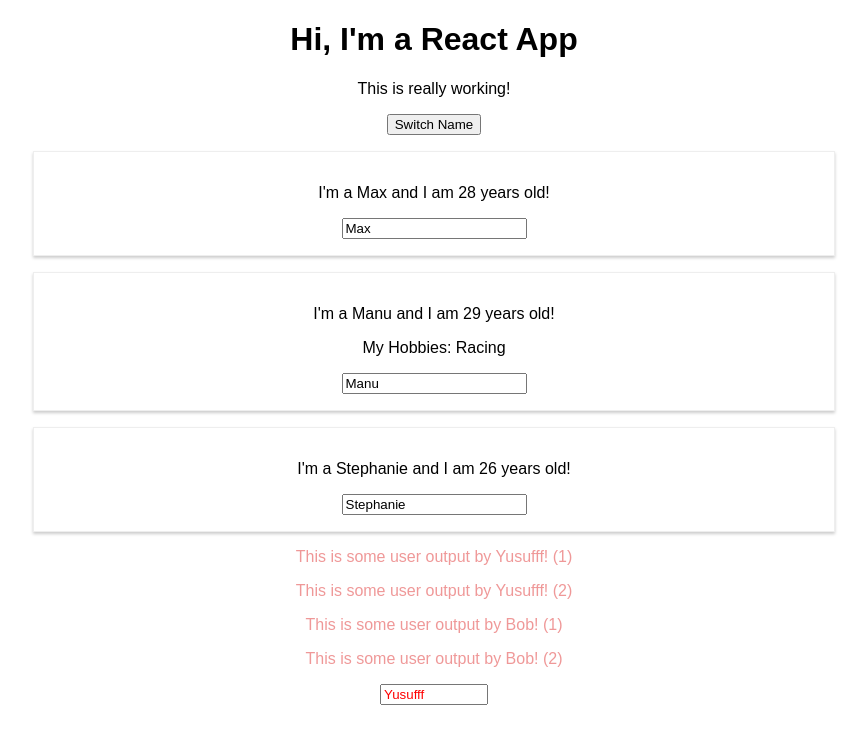
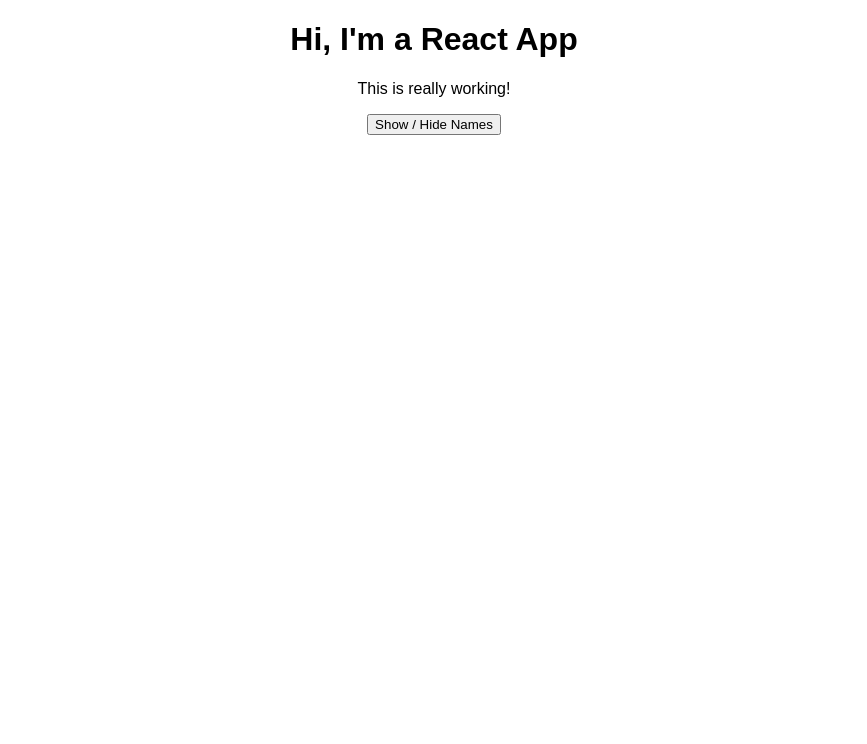
Before and after one commit to yusufcodes/react-study, a React (Create React App) app: page / in a window 1280 px wide. Shown: the top 744 px of the page, without its empty margins (206-1073 px from the left). Built offline with nearby package versions, Linux system fonts and the light colour scheme.

Commit message:
Completed Section 4: Working with Lists and Conditionals

```diff
--- a/src/App.js
+++ b/src/App.js
@@ -7,34 +7,35 @@ import UserOutput from './UserOutput/UserOutput';
 class App extends Component {
   state = {
     persons: [
-      { name: 'Max', age: 28 },
-      { name: 'Manu', age: 29 },
-      { name: 'Stephanie', age: 26 }
+      { id: 'djue3', name: 'Max', age: 28 },
+      { id: 'cije3',name: 'Manu', age: 29 },
+      { id: 'hfcd5', name: 'Stephanie', age: 26 }
     ],
     otherState: 'some other value',
-    usernames: ['Yusufff', 'Bob']
+    usernames: ['Yusufff', 'Bob'],
+    showPeople: false
   };
 
-  switchNameHandler = (newName) => {
-    // console.log('Was clicked!');
-    // DON'T DO THIS: this.state.persons[0].name = 'Maximilian';
-    this.setState({
-      persons: [
-        { name: newName, age: 28 },
-        { name: 'Manu', age: 29 },
-        { name: 'Stephanie', age: 27 }
-      ],
-    });
-  };
+  nameChangedHandler = (event, id) => {
+    // Get a copy of the persons state
+    const persons = [...this.state.persons];
 
-  nameChangedHandler = (event) => {
-    this.setState({
-      persons: [
-        { name: 'Max', age: 28 },
-        { name: event.target.value, age: 29 },
-        { name: 'Stephanie', age: 27 }
-      ]
-    });
+    // Get the ID of the current person
+    const personIndex = persons.findIndex(p => p.id === id);
+
+    // * Get the person out of the state using the ID - immutably
+    const person = {
+      ...persons[personIndex]
+    };
+
+    // Change the value of the name of the current person
+    person.name = event.target.value;
+
+    // Update the persons array
+    persons[personIndex] = person;
+
+    // Update the persons state
+    this.setState({persons: persons});
   }
 
   usernameChangedHandler = (event) => {
@@ -43,34 +44,52 @@ class App extends Component {
     });
   }
 
+  deletePersonHandler = (personIndex) => {
+    const persons = [...this.state.persons];
+    persons.splice(personIndex, 1);
+    this.setState({persons: persons});
+  }
+
+  displayPeopleChangedHandler = () => {
+    const doesShow = this.state.showPeople;
+    this.setState({showPeople: !doesShow});
+  };
+
   render() {
+    let people = null;
+
+    if (this.state.showPeople) {
+      people = (
+        <div>
+          {/* Dynamic generation of content from state, by mapping
+          JS Object => JSX component */}
+          {this.state.persons.map((person, index) => {
+            return <Person
+            click={() => this.deletePersonHandler(index)}
+            name={person.name}
+            age={person.age}
+            key={person.id}
+            changed={(event) => this.nameChangedHandler(event, person.id)}/>
+          })}
+
+          {this.state.usernames.map(username => {
+            return <UserOutput username={username}/>
+          })}
+
+        <UserInput
+        userChange={this.usernameChangedHandler}
+        username={this.state.usernames[0]}
+        />
+        </div>
+      );
+    }
+
     return (
       <div className="App">
         <h1>Hi, I'm a React App</h1>
         <p>This is really working!</p>
-        <button onClick={this.switchNameHandler.bind(this, 'New Name!')}>Switch Name</button>
-        <Person
-          name={this.state.persons[0].name}
-          age={this.state.persons[0].age}
-        />
-        <Person
-          name={this.state.persons[1].name}
-          age={this.state.persons[1].age}
-          click={this.switchNameHandler.bind(this, 'New Name!!!')}
-          changed={this.nameChangedHandler}
-        >
-          My Hobbies: Racing
-        </Person>
-        <Person
-          name={this.state.persons[2].name}
-          age={this.state.persons[2].age}
-        />
-        <UserOutput username={this.state.usernames[0]}/>
-        <UserOutput username={this.state.usernames[1]}/>
-        <UserInput
-        userChange={this.usernameChangedHandler}
-        username={this.state.usernames[0]}
-        />
+        <button onClick={this.displayPeopleChangedHandler}>Show / Hide Names</button>
+        {people}
       </div>
     );
     // return React.createElement('div', {className: 'App'}, React.createElement('h1', null, 'Does this work now?'));
```
Also changed, not shown: 1 other file (tests, documents, lock files or other folders).
